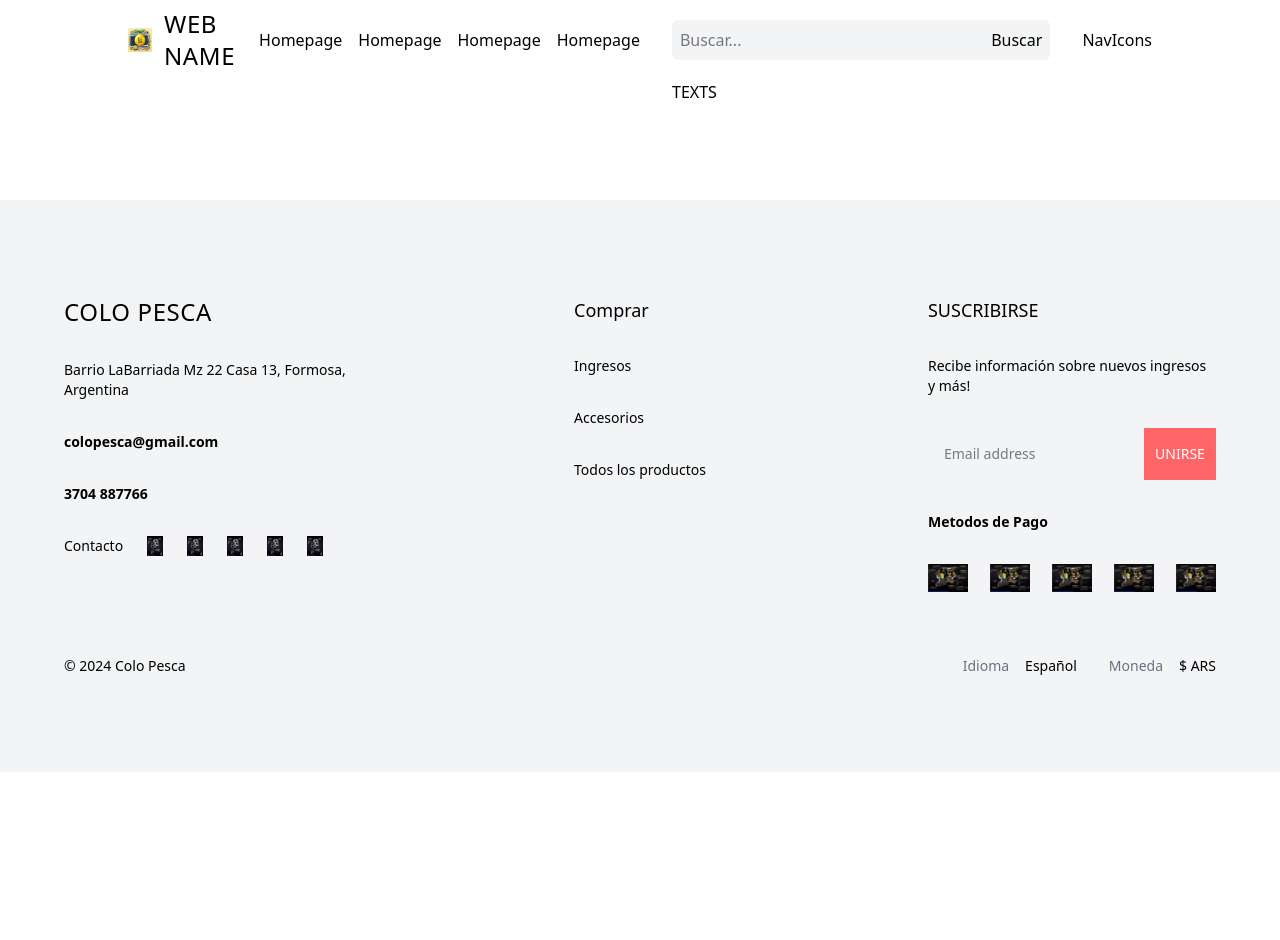
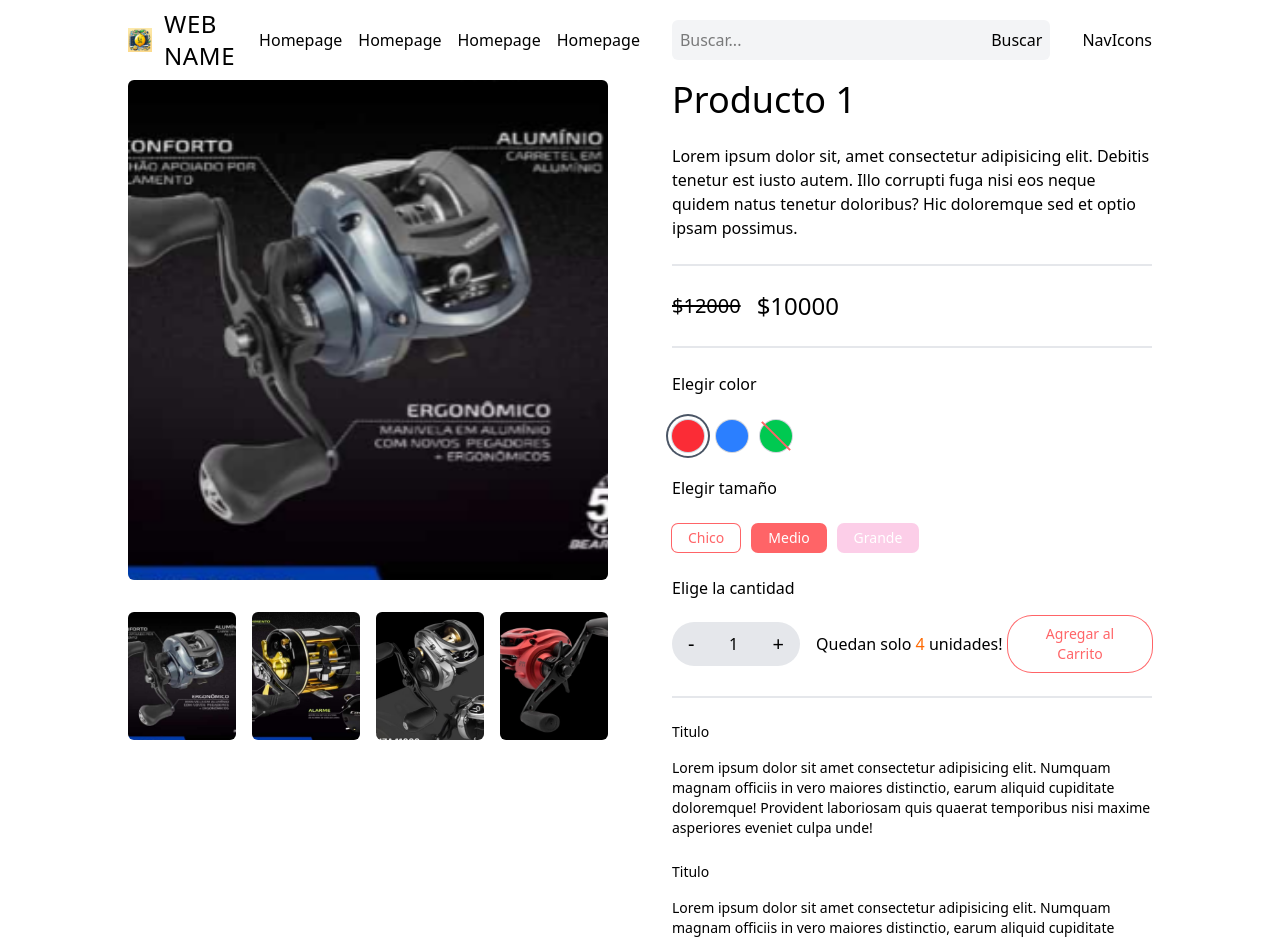
Before and after one commit to lautarofaccini/el-marino-pesca, a Next.js app: page /lista in a window 1280 px wide. Shown: the top 940 px of the page. Before the commit the page ends 800 px from the top, so only its background shows below. Built offline with nearby package versions, Linux system fonts and the light colour scheme.

Commit message:
Add product detail components and enhance layout for product page

```diff
--- a/src/app/[slug]/page.jsx
+++ b/src/app/[slug]/page.jsx
@@ -1,4 +1,6 @@
+import AgregarCantidad from "@/components/AgregarCantidad";
 import ImagenesProducto from "@/components/ImagenesProducto";
+import PersonalizarProducto from "@/components/PersonalizarProducto";
 
 function ProductoPage() {
   return (
@@ -8,7 +10,50 @@ function ProductoPage() {
         <ImagenesProducto />
       </div>
       {/* TEXT */}
-      <div className="w-full lg:w-1/2 flex flex-col gap-6">TEXTS</div>
+      <div className="w-full lg:w-1/2 flex flex-col gap-6">
+        <h1 className="text-4xl font-medium">Producto 1</h1>
+        <p className="to-gray-500">
+          Lorem ipsum dolor sit, amet consectetur adipisicing elit. Debitis
+          tenetur est iusto autem. Illo corrupti fuga nisi eos neque quidem
+          natus tenetur doloribus? Hic doloremque sed et optio ipsam possimus.
+        </p>
+        <div className="h-[2px] bg-gray-200" />
+        <div className="flex items-center gap-4">
+          <h3 className="text-xl to-gray-500 line-through">$12000</h3>
+          <h2 className="font-medium text-2xl">$10000</h2>
+        </div>
+        <div className="h-[2px] bg-gray-200" />
+        <PersonalizarProducto />
+        <AgregarCantidad />
+        <div className="h-[2px] bg-gray-200" />
+        <div className="text-sm">
+          <h4 className="font-medium mb-4">Titulo</h4>
+          <p>
+            Lorem ipsum dolor sit amet consectetur adipisicing elit. Numquam
+            magnam officiis in vero maiores distinctio, earum aliquid cupiditate
+            doloremque! Provident laboriosam quis quaerat temporibus nisi maxime
+            asperiores eveniet culpa unde!
+          </p>
+        </div>
+        <div className="text-sm">
+          <h4 className="font-medium mb-4">Titulo</h4>
+          <p>
+            Lorem ipsum dolor sit amet consectetur adipisicing elit. Numquam
+            magnam officiis in vero maiores distinctio, earum aliquid cupiditate
+            doloremque! Provident laboriosam quis quaerat temporibus nisi maxime
+            asperiores eveniet culpa unde!
+          </p>
+        </div>
+        <div className="text-sm">
+          <h4 className="font-medium mb-4">Titulo</h4>
+          <p>
+            Lorem ipsum dolor sit amet consectetur adipisicing elit. Numquam
+            magnam officiis in vero maiores distinctio, earum aliquid cupiditate
+            doloremque! Provident laboriosam quis quaerat temporibus nisi maxime
+            asperiores eveniet culpa unde!
+          </p>
+        </div>
+      </div>
     </div>
   );
 }
--- /dev/null
+++ b/src/components/AgregarCantidad.jsx
@@ -0,0 +1,47 @@
+"use client";
+import { useState } from "react";
+
+function AgregarCantidad() {
+  const [cantidad, setCantidad] = useState(1);
+  //TEMPORAL
+  const stock = 4;
+
+  const handleCantidad = (op) => {
+    if (op === -1 && cantidad > 1 || op === 1 && cantidad < stock) {
+      setCantidad(cantidad + op);
+    }
+  };
+
+  return (
+    <div className="flex flex-col gap-4">
+      <h4 className="font-medium">Elige la cantidad</h4>
+      <div className="flex justify-between">
+        <div className="flex items-center gap-4">
+          <div className="bg-gray-200 py-2 px-4 rounded-3xl flex items-center justify-between w-32">
+            <button
+              className="cursor-pointer text-xl"
+              onClick={() => handleCantidad(-1)}
+            >
+              -
+            </button>
+            {cantidad}
+            <button
+              className="cursor-pointer text-xl"
+              onClick={() => handleCantidad(1)}
+            >
+              +
+            </button>
+          </div>
+          <div>
+            Quedan solo <span className="text-orange-500">{stock}</span> unidades!
+          </div>
+        </div>
+        <button className="w-36 text-sm rounded-3xl cursor-pointer ring-1 ring-red-400 text-red-400 py-2 px-4 hover:bg-red-400 hover:text-white disabled:cursor-not-allowed disabled:bg-pink-200 disabled:text-white disabled:ring-none">
+          Agregar al Carrito
+        </button>
+      </div>
+    </div>
+  );
+}
+
+export default AgregarCantidad;
--- a/src/components/ImagenesProducto.jsx
+++ b/src/components/ImagenesProducto.jsx
@@ -1,8 +1,44 @@
+"use client";
+import Image from "next/image";
+import { useState } from "react";
+
+const images = [
+  { id: 1, url: "/reel1.png" },
+  { id: 2, url: "/reel2.png" },
+  { id: 3, url: "/reel3.png" },
+  { id: 4, url: "/reel4.png" },
+];
+
 function ImagenesProducto() {
+  const [index, setIndex] = useState(0);
   return (
     <div>
-      <div></div>
-      <div></div>
+      <div className="h-[500px] relative">
+        <Image
+          src={images[index].url}
+          alt=""
+          fill
+          sizes="50vw"
+          className="object-cover rounded-md"
+        />
+      </div>
+      <div className="flex justify-between gap-4 mt-8">
+        {images.map((image, index) => (
+          <div
+            className="w-1/4 h-32 relative gap-4 cursor-pointer"
+            key={image.id}
+            onClick={() => setIndex(index)}
+          >
+            <Image
+              src={image.url}
+              alt=""
+              fill
+              sizes="30vw"
+              className="object-cover rounded-md"
+            />
+          </div>
+        ))}
+      </div>
     </div>
   );
 }
--- /dev/null
+++ b/src/components/PersonalizarProducto.jsx
@@ -0,0 +1,36 @@
+function PersonalizarProducto() {
+  return (
+    <div className="flex flex-col gap-6">
+      <h4 className="font-medium">Elegir color</h4>
+      <ul className="flex items-center gap-3">
+        {/* SELECCIONADO */}
+        <li className="w-8 h-8 rounded-full ring-1 ring-gray-300 cursor-pointer relative bg-red-500">
+          <div className="absolute w-10 h-10 rounded-full ring-2 ring-gray-600 top-1/2 left-1/2 transform -translate-x-1/2 -translate-y-1/2"></div>
+        </li>
+        {/* DISPONIBLE */}
+        <li className="w-8 h-8 rounded-full ring-1 ring-gray-300 cursor-pointer relative bg-blue-500"></li>
+        {/* DESHABILITADO */}
+        <li className="w-8 h-8 rounded-full ring-1 ring-gray-300 cursor-not-allowed relative bg-green-500">
+          <div className="absolute w-10 h-[2px] bg-red-400 rotate-45 top-1/2 left-1/2 transform -translate-x-1/2 -translate-y-1/2"></div>
+        </li>
+      </ul>
+      <h4 className="font-medium">Elegir tamaño</h4>
+      <ul className="flex items-center gap-3">
+        {/* DISPONIBLE */}
+        <li className="ring-1 ring-red-400 text-red-400 rounded-md py-1 px-4 text-sm cursor-pointer">
+          Chico
+        </li>
+        {/* SELECCIONADO */}
+        <li className="ring-1 ring-red-400 text-white bg-red-400 rounded-md py-1 px-4 text-sm cursor-pointer">
+          Medio
+        </li>
+        {/* DESHABILITADO */}
+        <li className="ring-1 ring-pink-200 text-white bg-pink-200 rounded-md py-1 px-4 text-sm cursor-not-allowed">
+          Grande
+        </li>
+      </ul>
+    </div>
+  );
+}
+
+export default PersonalizarProducto;
```
